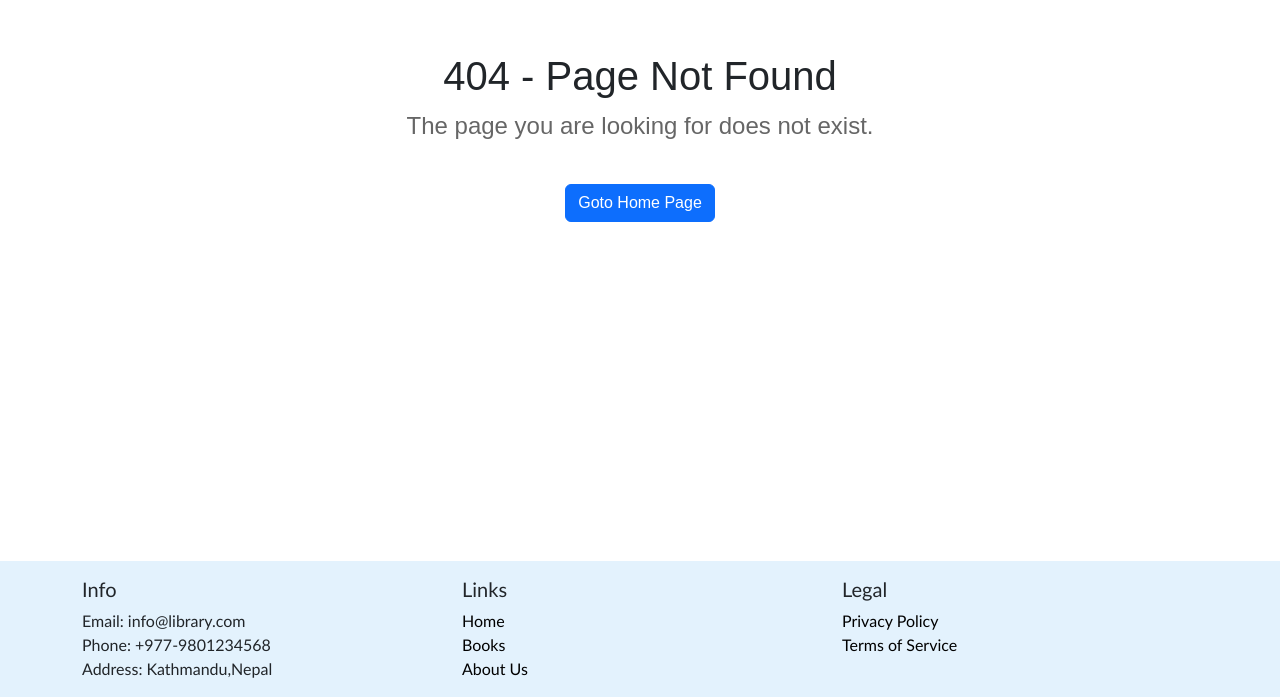
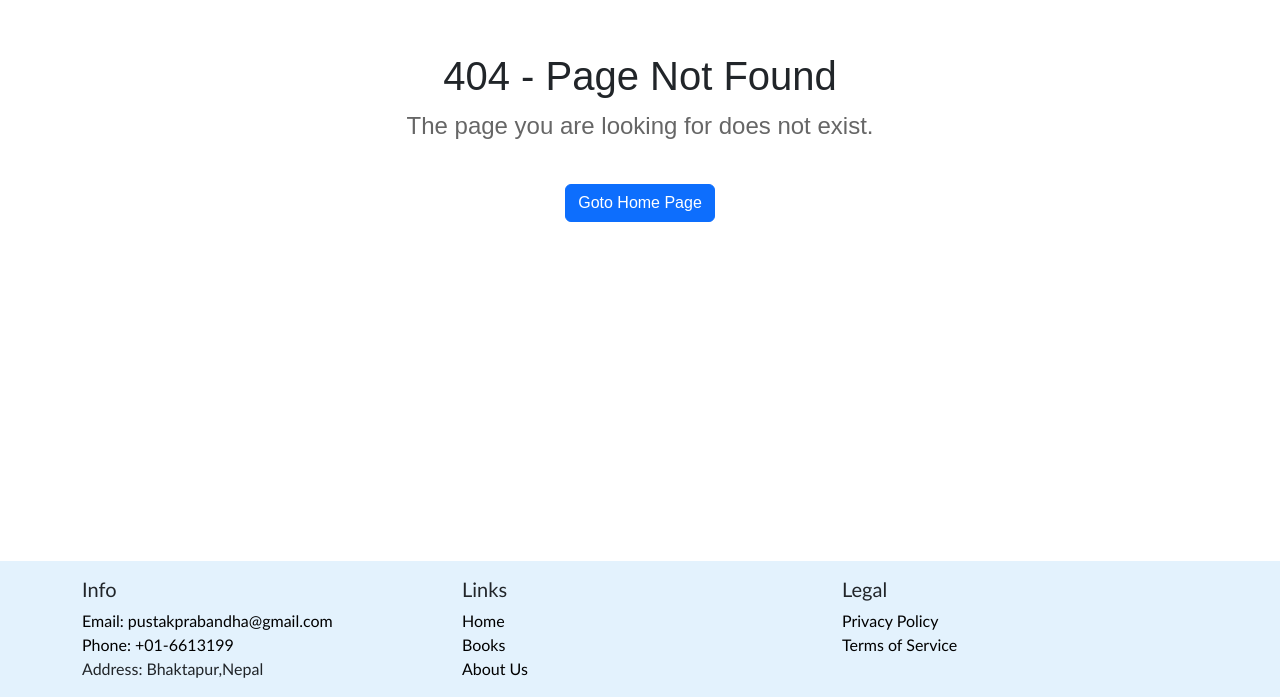
Before and after one commit to Pravakar-RijaI/Pustak-Prabandha, a React (Vite) app in the folder frontend/: page /admin/otp in a window 1280 px wide. Shown: the part 325-1022 px from the top of the page. Built offline with nearby package versions, Linux system fonts and the light colour scheme; no server answers.

Commit message:
Fix: Update Library Info

```diff
--- a/frontend/src/CLIENT/footer/Footer.jsx
+++ b/frontend/src/CLIENT/footer/Footer.jsx
@@ -10,9 +10,9 @@ const Footer = () => {
           <div className='col-md-4'>
             <h5 className='h5 mt-3'>Info</h5>
             <ul className='list-unstyled'>
-              <li>Email: info@library.com</li>
-              <li>Phone: +977-9801234568</li>
-              <li>Address: Kathmandu,Nepal</li>
+              <li><a href='mailto:pustakprabandha@gmail.com'>Email: pustakprabandha@gmail.com</a></li>
+              <li><a href='tel:016613199'>Phone: +01-6613199</a></li>
+              <li>Address: Bhaktapur,Nepal</li>
             </ul>
           </div>
           <div className='col-md-4'>
```
Also changed, not shown: 1 other file (tests, documents, lock files or other folders).
